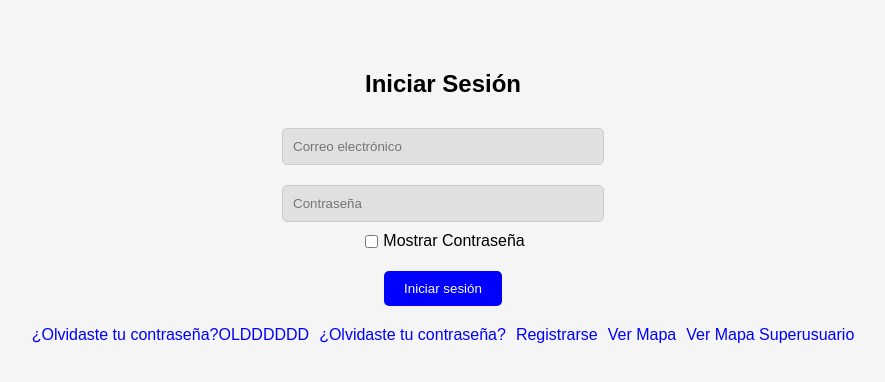
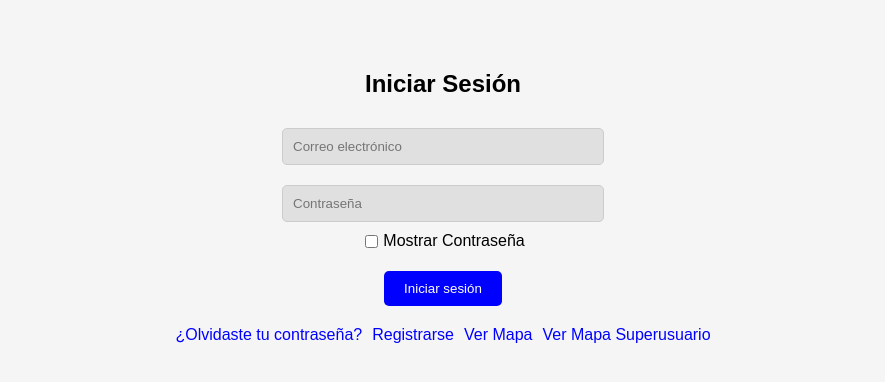
Before and after one commit to Leolopez520/Seguimiento-Metro, a React (Create React App) app in the folder front-tt/: page / in a window 1280 px wide. Shown: the top 382 px of the page, without its empty margins (197-1082 px from the left). Built offline with nearby package versions, Linux system fonts and the light colour scheme.

Commit message:
eliminacion de viejo enlace

```diff
--- a/front-tt/src/screens/LoginScreen.js
+++ b/front-tt/src/screens/LoginScreen.js
@@ -10,7 +10,6 @@ const LoginScreen = () => {
       <h2 className="login-title">Iniciar Sesión</h2>
       <LoginForm />
       <div className="links-container">
-        <a href="/forgot-password" className="link">¿Olvidaste tu contraseña?OLDDDDDD</a>
         <Link to="/forgotpassword" className="forgotpassword-link">¿Olvidaste tu contraseña?</Link>
         <Link to="/signup" className="login-link">Registrarse</Link>
         <a href="/home" className="link">Ver Mapa</a>
```
